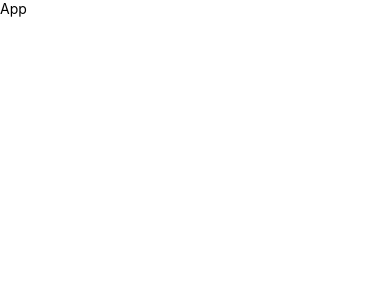
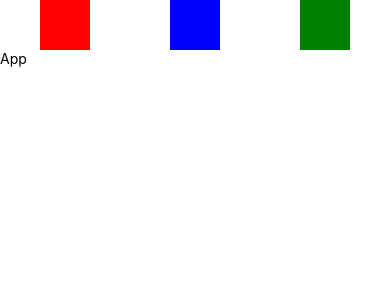
Before and after one commit to shubham2105/ReactNative-FullStack, a React Native app: screen / in a window 390 px wide. Shown: the top 300 px of the page. Built offline with nearby package versions, Linux system fonts and the light colour scheme.

Commit message:
View Component Done ✅

```diff
--- a/App.tsx
+++ b/App.tsx
@@ -1,14 +1,44 @@
-import { SafeAreaView, StyleSheet, Text} from 'react-native'
-import React from 'react'
+import { SafeAreaView, StyleSheet, Text, View} from 'react-native';
+import React from 'react';
 
 const App = () => {
   return (
-    <SafeAreaView>
+    <SafeAreaView style = {styles.container}>
+      <View style={styles.boxContainer}>
+        <View style ={styles.redBox} />
+        <View style ={styles.blueBox} />
+        <View style ={styles.greenBox} />
+      </View>
       <Text>App</Text>
     </SafeAreaView>
-  )
-}
+  );
+};
 
-export default App
+export default App;
 
-const styles = StyleSheet.create({})
+const styles = StyleSheet.create({
+  container:{
+    // flex: 1,
+    justifyContent:'center',
+    marginBottom:20,
+  },
+  boxContainer:{
+    flexDirection: 'row',
+    justifyContent:'space-around',
+  },
+  redBox:{
+    height: 50,
+    width: 50,
+    backgroundColor:'red',
+  },
+  greenBox:{
+    height: 50,
+    width: 50,
+    backgroundColor:'green',
+  },
+  blueBox:{
+    height: 50,
+    width: 50,
+    backgroundColor:'blue',
+  },
+});
```
